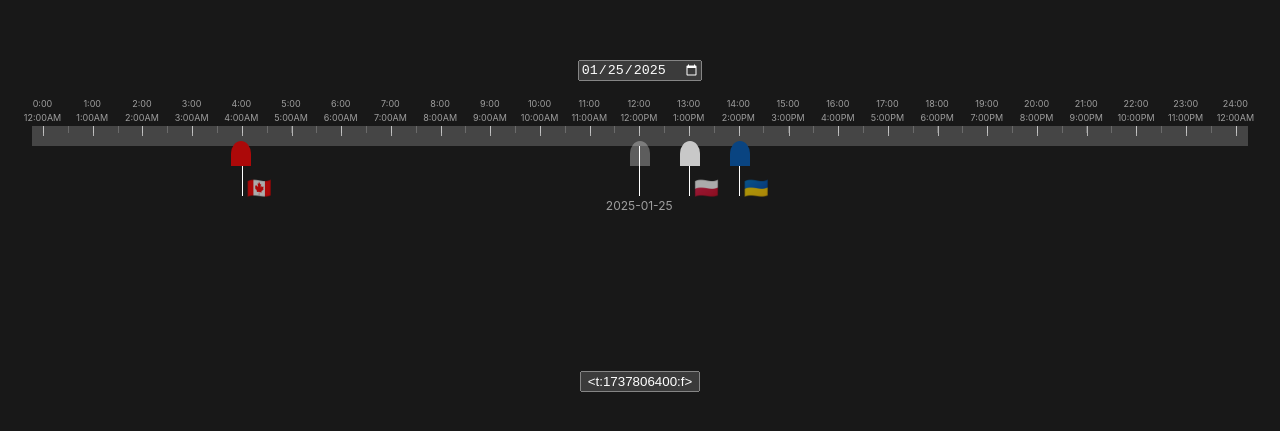
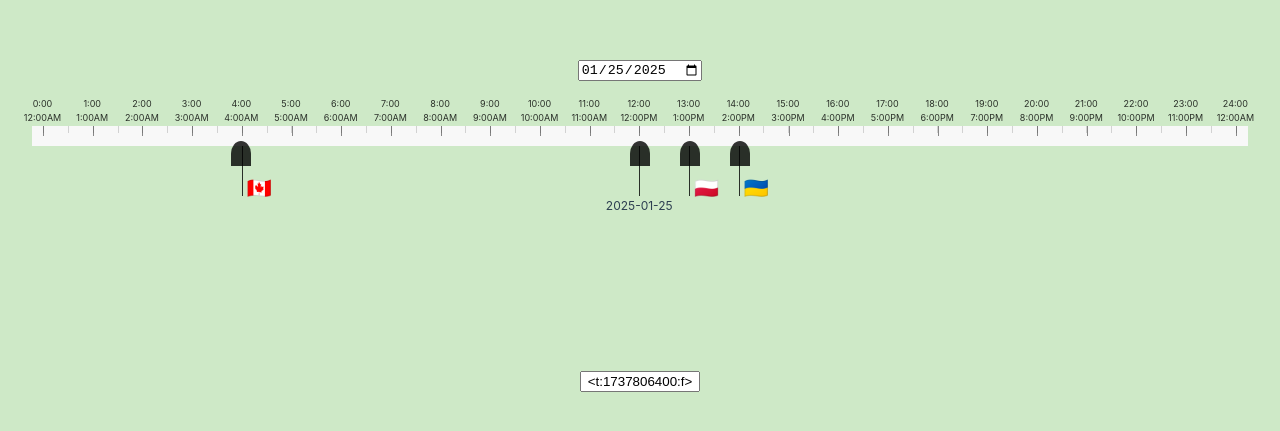
Before and after one commit to bargel/times, a Vue app in the folder app/: page / in a window 1280 px wide. Shown: the part 175-606 px from the top of the page. Built offline with nearby package versions, Linux system fonts and the light colour scheme.

Commit message:
fix themes

```diff
--- a/app/src/assets/base.css
+++ b/app/src/assets/base.css
@@ -1,6 +1,6 @@
 /* color palette from <https://github.com/vuejs/theme> */
 :root {
-  --vt-c-white: #ffffff;
+  --vt-c-white: #cee9c7;
   --vt-c-white-soft: #f8f8f8;
   --vt-c-white-mute: #f2f2f2;
 
@@ -22,21 +22,23 @@
 }
 
 /* semantic color variables for this project */
-/* :root { */
-/*   --color-background: var(--vt-c-white); */
-/*   --color-background-soft: var(--vt-c-white-soft); */
-/*   --color-background-mute: var(--vt-c-white-mute); */
-/**/
-/*   --color-border: var(--vt-c-divider-light-2); */
-/*   --color-border-hover: var(--vt-c-divider-light-1); */
-/**/
-/*   --color-heading: var(--vt-c-text-light-1); */
-/*   --color-text: var(--vt-c-text-light-1); */
-/**/
-/*   --section-gap: 160px; */
-/* } */
-/**/
-/* @media (prefers-color-scheme: dark) { */
+:root {
+  --color-background: var(--vt-c-white);
+  --color-background-soft: var(--vt-c-white-soft);
+  --color-background-mute: var(--vt-c-white-mute);
+
+  --color-border: var(--vt-c-divider-light-2);
+  --color-border-hover: var(--vt-c-divider-light-1);
+
+  --color-heading: var(--vt-c-text-light-1);
+  --color-text: var(--vt-c-text-light-1);
+  --color-text-full: rgba(60 60 60 / 0.6);
+  --color-text-full-2: rgba(60 60 60 / 0.2);
+
+  --section-gap: 160px;
+}
+
+@media (prefers-color-scheme: dark) {
   :root {
     --color-background: var(--vt-c-black);
     --color-background-soft: var(--vt-c-black-soft);
@@ -47,8 +49,14 @@
 
     --color-heading: var(--vt-c-text-dark-1);
     --color-text: var(--vt-c-text-dark-2);
+    --color-text-full: rgba(235 235 235 / 0.6);
+    --color-text-full-2: rgba(235 235 235 / 0.2);
   }
-/* } */
+
+  * {
+    color-scheme: dark;
+  }
+}
 
 *,
 *::before,
--- a/app/src/assets/main.css
+++ b/app/src/assets/main.css
@@ -8,7 +8,6 @@ body {
 * {
   outline: none;
   box-sizing: border-box;
-  color-scheme: dark;
 }
 
 #app {
--- a/app/src/components/Sliders.vue
+++ b/app/src/components/Sliders.vue
@@ -295,6 +295,8 @@ input[type="range"].ukraine::-webkit-slider-thumb {
 }
 
 input[type="range"]::-webkit-slider-thumb {
+  z-index: 2;
+  position: relative;
   -webkit-appearance: none;
   border: none;
   height: 25px;
@@ -319,7 +321,7 @@ input[type="range"]:focus::-webkit-slider-runnable-track {
   position: absolute;
   width: 100%;
   height: 20px;
-  background-color: rgba(255 255 255 / 0.1);
+  background-color: var(--color-background-soft);
   top: 5px;
   justify-content: space-between;
   padding: 0 11px;
@@ -330,7 +332,7 @@ input[type="range"]:focus::-webkit-slider-runnable-track {
   content: "";
   height: 10px;
   width: 1px;
-  background-color: rgba(255 255 255 / 0.6);
+  background-color: var(--color-text-full);
   position: relative;
 }
 
@@ -339,7 +341,8 @@ input[type="range"]:focus::-webkit-slider-runnable-track {
   content: "";
   height: 7px;
   width: 1px;
-  background-color: rgba(255 255 255 / 0.2);
+  background-color: var(--color-text-full-2);
+  z-index: 1;
   position: relative;
 }
 
@@ -472,4 +475,15 @@ input[type="range"]:focus::-webkit-slider-runnable-track {
     bottom: 130px;
   }
 }
+
+@media (prefers-color-scheme: light) {
+  input[type="range"]::-webkit-slider-thumb,
+  .scale-line-flag-time {
+    background-color: rgba(0 0 0 / 0.8) !important;
+  }
+
+  .scale-line-time {
+    color: rgba(0 0 0 / 0.8) !important;
+  }
+}
 </style>
```
Lines whose indentation alone changed are shown as unchanged.
